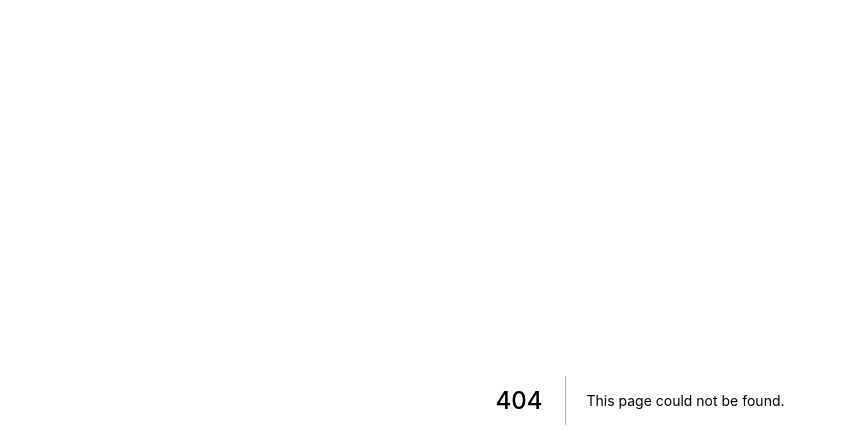
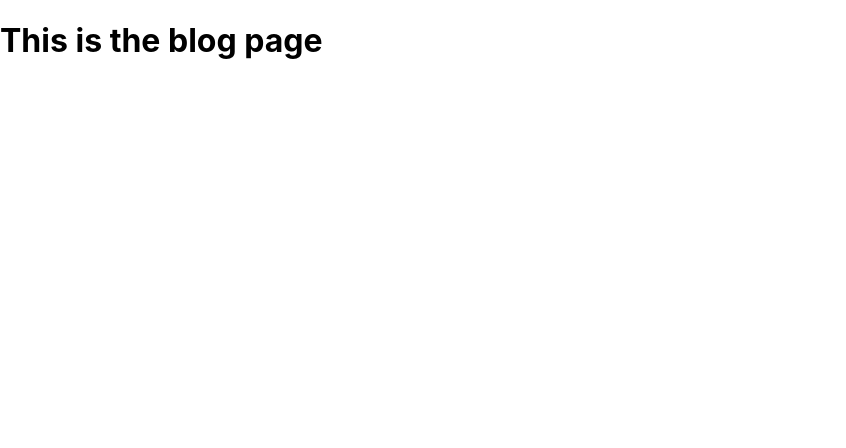
Before and after one commit to SankThomas/portfolio-website, a Next.js app: page /blog in a window 1280 px wide. Before the commit this address had no page. Shown: the top 448 px of the page, without its empty margins (0-846 px from the left). Built offline with nearby package versions, Linux system fonts and the light colour scheme.

Commit message:
blog page

```diff
--- /dev/null
+++ b/pages/blog.js
@@ -0,0 +1,11 @@
+import React from "react"
+
+const blog = () => {
+  return (
+    <>
+      <h1>This is the blog page</h1>
+    </>
+  )
+}
+
+export default blog
```
